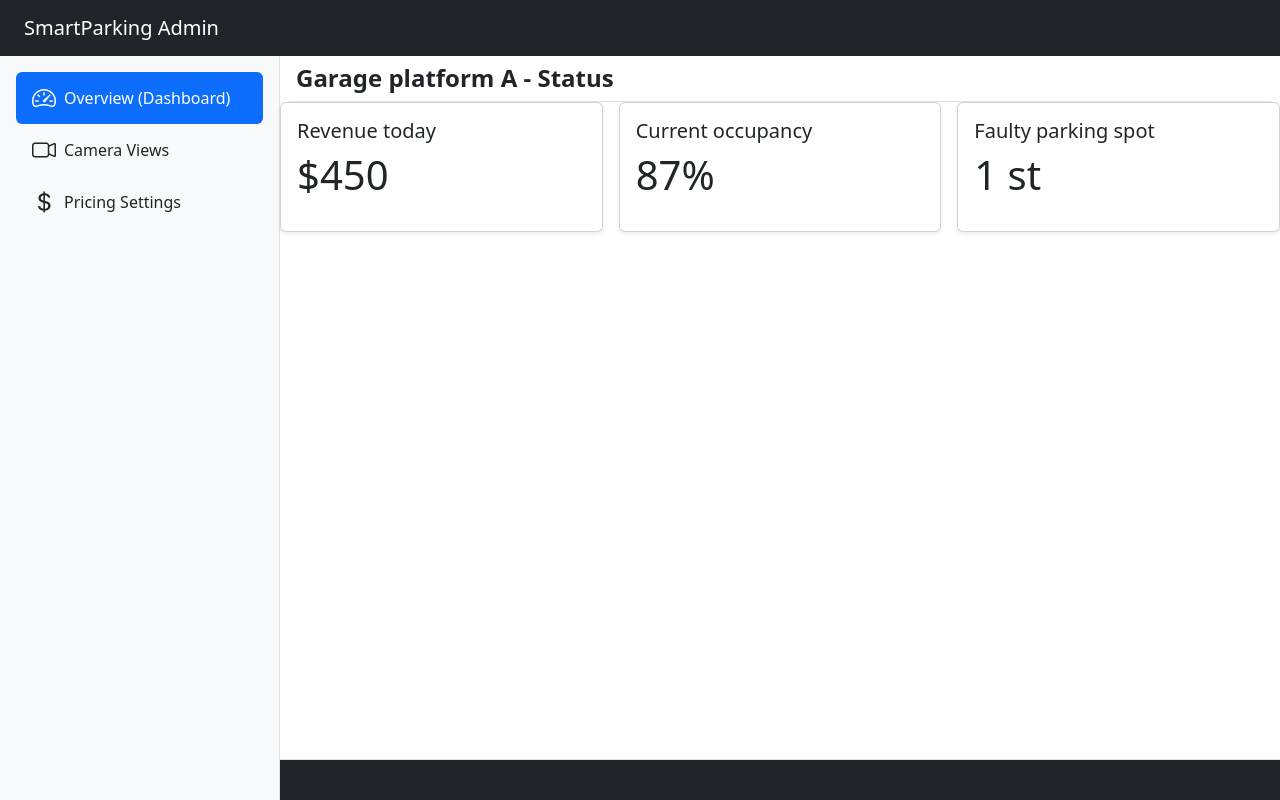
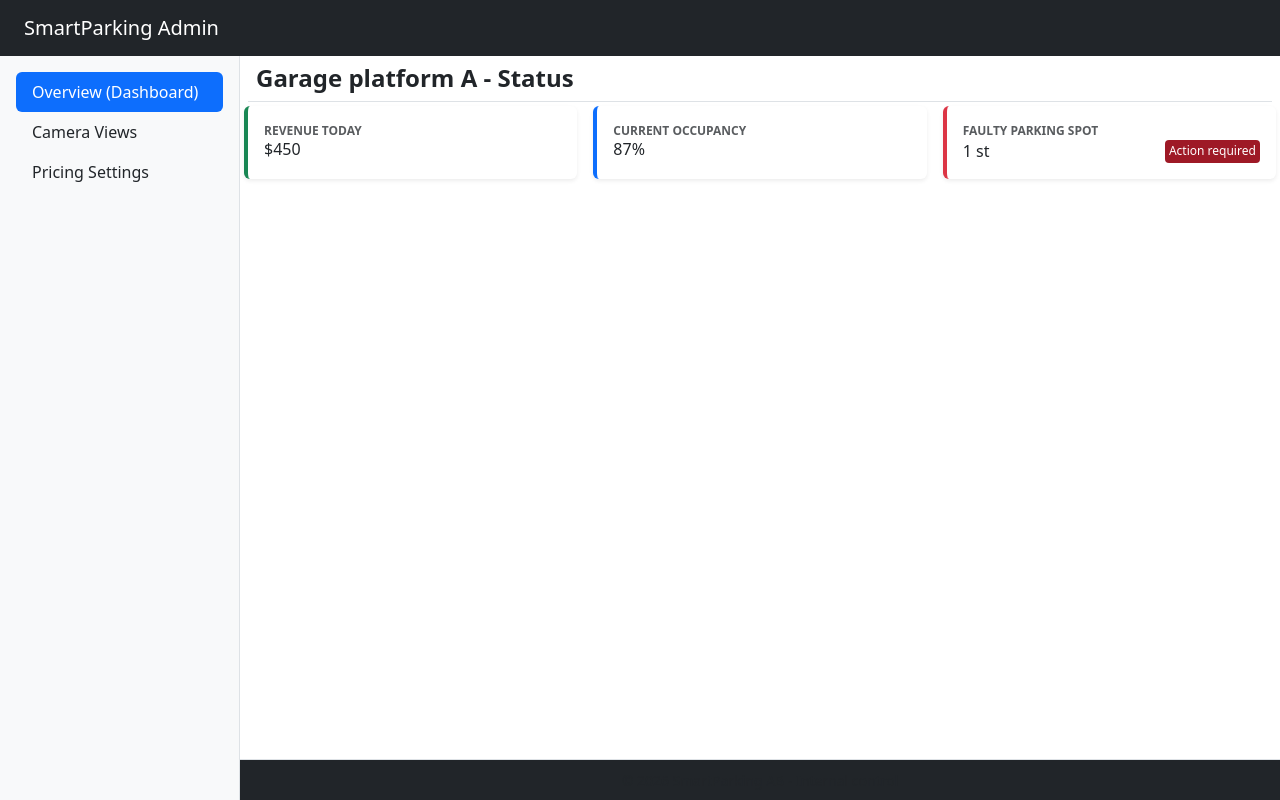
Before and after one commit to NiklasSod/lexicon_frontend_exercises, a plain HTML site: page 080726/Bootstrap/index.html in a window 1280 px wide. Drawn offline with nearby package versions, Linux system fonts and the light colour scheme.

Commit message:
style cards

```diff
--- a/080726/Bootstrap/index.html
+++ b/080726/Bootstrap/index.html
@@ -33,21 +33,21 @@
 
             <li class="nav-item">
               <a href="#" class="nav-link active d-flex align-items-center justify-content-md-start justify-content-center" aria-label="Overview">
-                <i class="bi bi-speedometer2 fs-4 me-0 me-md-2"></i>
+                <i class="bi bi-speedometer2 fs-4 me-0 me-md-2" id="sidebar-icon"></i>
                 <span class="d-none d-md-inline">Overview (Dashboard)</span>
               </a>
             </li>
 
             <li class="nav-item">
               <a href="#" class="nav-link link-dark d-flex align-items-center justify-content-md-start justify-content-center" aria-label="Camera Views">
-                <i class="bi bi-camera-video fs-4 me-0 me-md-2"></i>
+                <i class="bi bi-camera-video fs-4 me-0 me-md-2" id="sidebar-icon"></i>
                 <span class="d-none d-md-inline">Camera Views</span>
               </a>
             </li>
 
             <li class="nav-item">
               <a href="#" class="nav-link link-dark d-flex align-items-center justify-content-md-start justify-content-center" aria-label="Pricing Settings">
-                <i class="bi bi-currency-dollar fs-4 me-0 me-md-2"></i>
+                <i class="bi bi-currency-dollar fs-4 me-0 me-md-2" id="sidebar-icon"></i>
                 <span class="d-none d-md-inline">Pricing Settings</span>
               </a>
             </li>
@@ -58,25 +58,28 @@
         <main class="flex-grow-1 bg-white h-100 position-relative">
           <h1 class="p-2" id="page-title">Garage platform A - Status</h1>
 
-          <div class="row g-3">
+          <div class="row g-3 p-1">
             <div class="col-12 col-md-4">
-              <div class="card p-3 shadow-sm">
-                <h5>Revenue today</h5>
-                <p class="display-6">$450</p>
+              <div class="card border-0 border-start border-success border-4 shadow-sm p-3 h-100">
+                <small class="text-muted text-uppercase fw-bold text-xs" id="card-text">Revenue today</small>
+                <h2 class="mb-0" id="card-value">$450</h2>
               </div>
             </div>
 
             <div class="col-12 col-md-4">
-              <div class="card p-3 shadow-sm">
-                <h5>Current occupancy</h5>
-                <p class="display-6">87%</p>
+              <div class="card border-0 border-start border-primary border-4 shadow-sm p-3 h-100">
+                <small class="text-muted text-uppercase fw-bold text-xs" id="card-text">Current occupancy</small>
+                <h2 class="mb-0" id="card-value">87%</h2>
               </div>
             </div>
 
             <div class="col-12 col-md-4">
-              <div class="card p-3 shadow-sm">
-                <h5>Faulty parking spot</h5>
-                <p class="display-6">1 st</p>
+              <div class="card border-0 border-start border-danger border-4 shadow-sm p-3 h-100">
+                <small class="text-muted text-uppercase fw-bold text-xs" id="card-text">Faulty parking spot</small>
+                <div class="d-flex justify-content-between align-items-center">
+                  <h2 class="mb-0" id="card-value">1 st</h2>
+                  <button class="btn btn-sm" id="btn-action-required">Action required</button>
+                </div>
               </div>
             </div>
           </div>
--- a/080726/Bootstrap/style.css
+++ b/080726/Bootstrap/style.css
@@ -1,15 +1,39 @@
+*, *::before, *::after {
+    box-sizing: border-box;
+}
+
 #sidebar {
-  width: 4.5rem;
+  width: 240px;
   transition: width 0.2s ease-in-out;
 }
 
+#sidebar-icon {
+  display: none;
+}
+
 #page-title {
-  font-size: 1.2rem;
+  font-size: 1.5rem;
   font-weight: bold;
   margin: 0;
   padding: 1rem;
   border-bottom: 1px solid #dee2e6;
   margin: 0 0.5rem;
+}
+
+#card-text {
+  font-size: 0.75rem;
+}
+
+#card-value {
+  font-size: 1rem;
+}
+
+#btn-action-required {
+  font-size: 0.75rem;
+  padding: 0.1rem 0.2rem;
+  border-radius: 0.25rem;
+  background-color: #9e1926;
+  color: white;
 }
 
 @media (max-width: 768px) {
@@ -20,13 +44,13 @@
   #sidebar .nav-link {
     padding: 0.5rem 0;
   }
-}
-
-@media (min-width: 768px) {
+  #page-title {
+    font-size: 1.2rem;
+  }
   #sidebar {
-    width: 280px;
+    width: 4.5rem;
   }
-  #page-title {
-    font-size: 1.5rem;
+  #sidebar-icon {
+    display: inline-block;
   }
 }
```
